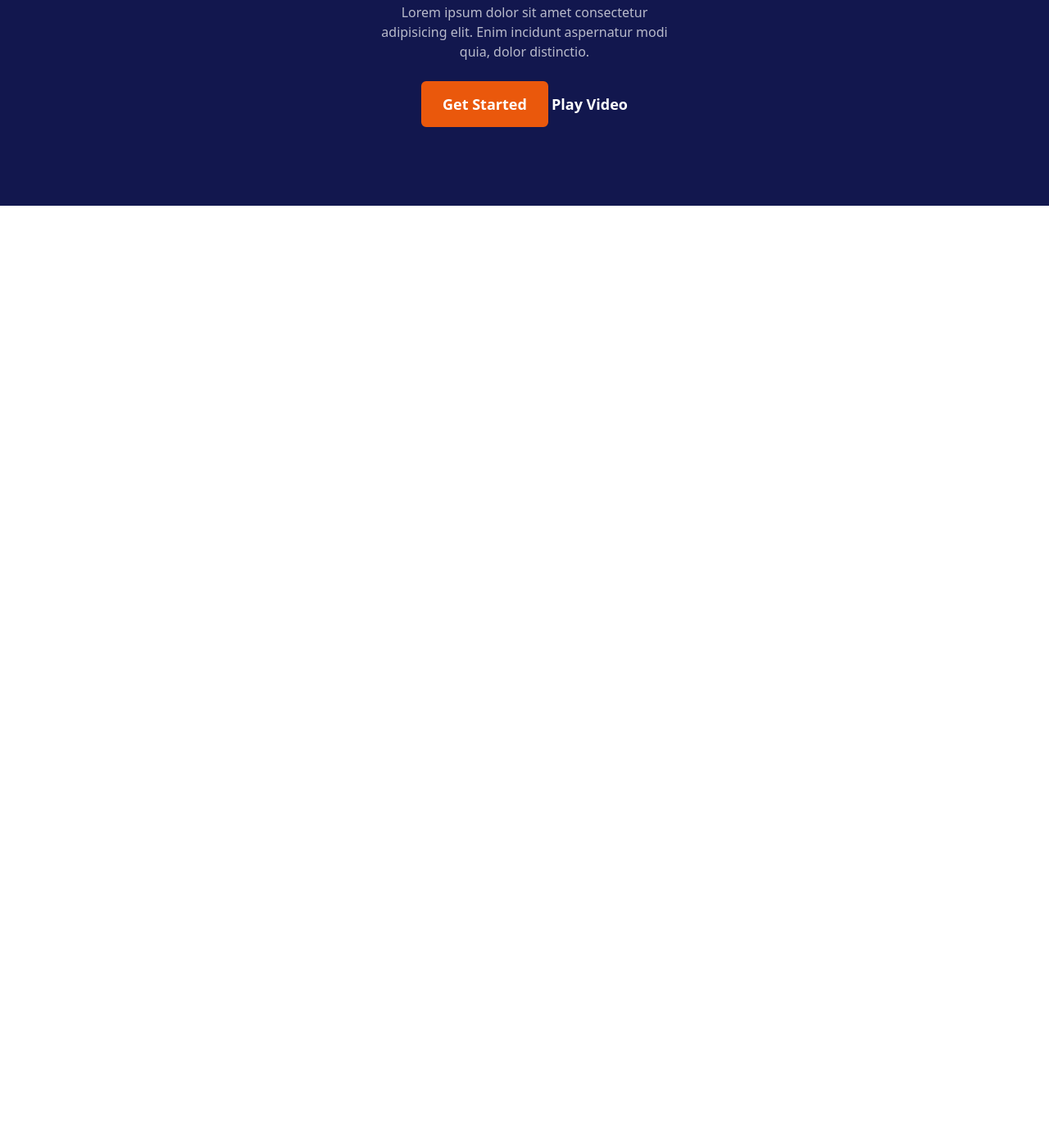
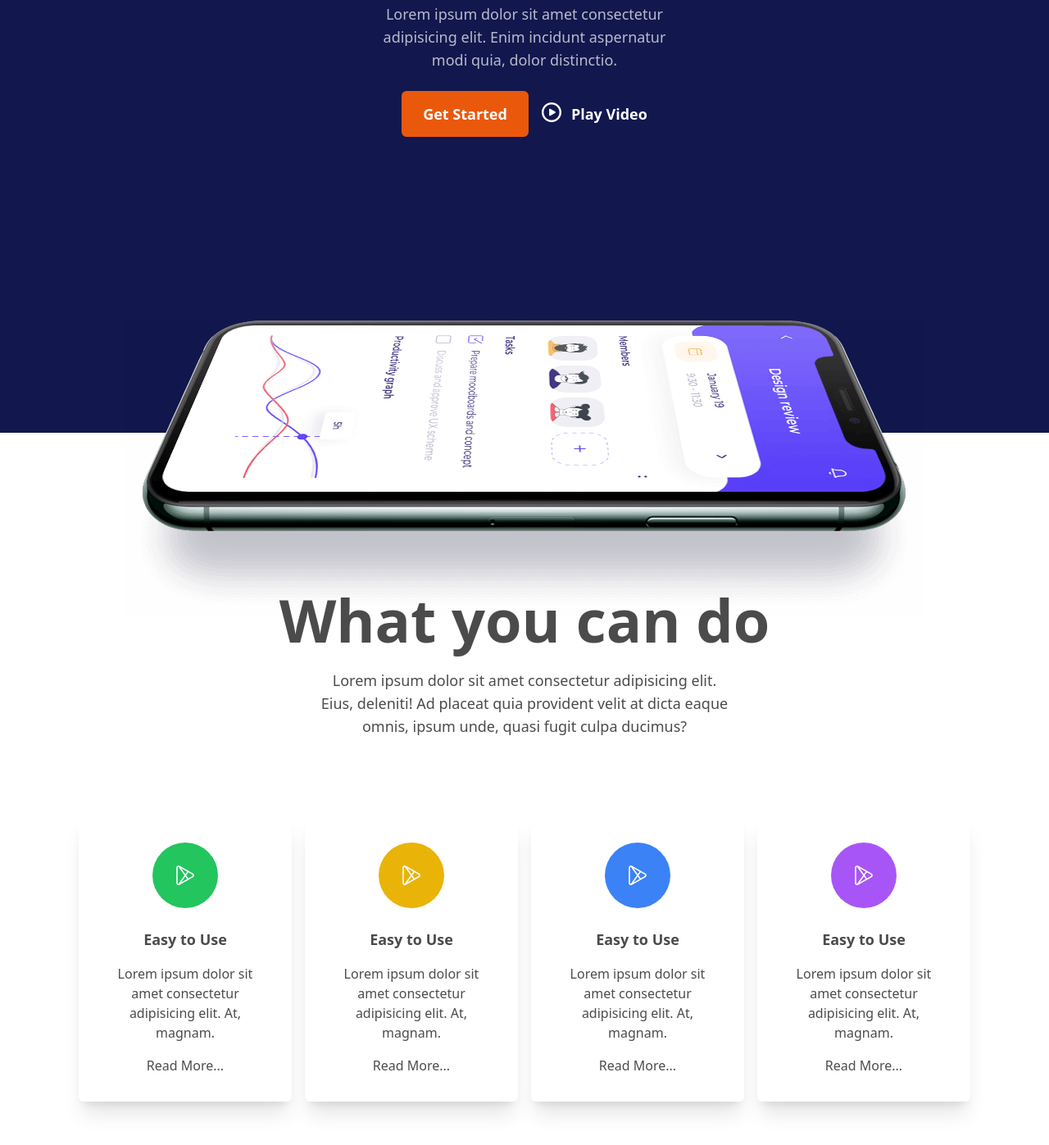
Before and after one commit to arafatrahman41/appie-web-page-by-conceptual, a plain HTML site: page index.html in a window 1280 px wide. Shown: the part 365-1762 px from the top of the page at 82% size. Before the commit the page ends 800 px from the top, so only its background shows below. Drawn offline with nearby package versions, Linux system fonts and the light colour scheme.

Commit message:
add card section

```diff
--- a/index.html
+++ b/index.html
@@ -32,15 +32,74 @@
             </div>
         </div>
     </nav>
-    <header class="bg-[#12174E] py-24 flex justify-center">
-        <div class="text-white text-center space-y-6">
-            <h1 class="text-7xl font-bold">Creative way to <br> Showcase your <span class="text-orange-600">App</span></h1>
-            <p class="opacity-70 w-96 mx-auto">Lorem ipsum dolor sit amet consectetur adipisicing elit. Enim incidunt aspernatur modi quia, dolor distinctio.</p>
-            <div>
-                <button class="bg-orange-600 px-6 py-3 rounded-md hover:bg-transparent border-2 border-orange-600 duration-500 text-lg font-semibold">Get Started</button>
-                <button class="text-lg font-semibold">Play Video</button>
+    <header class="bg-[#12174E] pt-24 flex flex-col justify-center items-center">
+        <div class="container mx-auto lg:px-24 px-8">
+            <div class="text-white text-center space-y-6">
+                <h1 class="text-4xl lg:text-7xl font-bold">Creative way to <br> Showcase your <span class="text-orange-600">App</span></h1>
+                <p class="opacity-70 lg:text-lg md:w-96 lg:w-96 mx-auto">Lorem ipsum dolor sit amet consectetur adipisicing elit. Enim incidunt aspernatur modi quia, dolor distinctio.</p>
+                <div class="space-x-4 flex justify-center items-center">
+                    <button class="bg-orange-600 px-6 py-3 rounded-md hover:bg-transparent border-2 border-orange-600 duration-500 text-lg font-semibold">Get Started</button>
+                    <button class="text-lg font-semibold flex gap-3">
+                        <img src="./assets/play-button.png" alt="">
+                        Play Video</button>
+                </div>
+            </div>
+            <div class="flex justify-center translate-y-[5rem] md:translate-y-44 lg:translate-y-56">
+                <img src="./assets/hero-thumb-4.png" alt="">
             </div>
         </div>
     </header>
+    <main>
+        <section class="my-48">
+          <div class="text-center container mx-auto mb-24">
+            <h1 class="text-7xl font-bold opacity-70 mb-6">What you can do</h1>
+            <p class="text-lg md:w-[50%] lg:w-[40%] mx-auto opacity-70">Lorem ipsum dolor sit amet consectetur adipisicing elit. Eius, deleniti! Ad placeat quia provident velit at dicta eaque omnis, ipsum unde, quasi fugit culpa ducimus?</p>
+          </div>
+          <div class="container mx-auto lg:px-24 px-8">
+            <div class="grid grid-cols-1 md:grid-cols-2 lg:grid-cols-4 gap-4">
+                <div class="shadow-xl rounded-md p-8">
+                    <div class="w-20 h-20 mx-auto rounded-full bg-green-500 flex justify-center items-center">
+                        <img src="./assets/play-store.png" alt="">
+                    </div>
+                    <div class="text-center mt-6 space-y-4">
+                        <h6 class="text-lg font-bold opacity-70">Easy to Use</h6>
+                        <p class="opacity-70">Lorem ipsum dolor sit amet consectetur adipisicing elit. At, magnam.</p>
+                        <button class="opacity-70">Read More...</button>
+                    </div>
+                </div>
+                <div class="shadow-xl rounded-md p-8">
+                    <div class="w-20 h-20 mx-auto rounded-full bg-yellow-500 flex justify-center items-center">
+                        <img src="./assets/play-store.png" alt="">
+                    </div>
+                    <div class="text-center mt-6 space-y-4">
+                        <h6 class="text-lg font-bold opacity-70">Easy to Use</h6>
+                        <p class="opacity-70">Lorem ipsum dolor sit amet consectetur adipisicing elit. At, magnam.</p>
+                        <button class="opacity-70">Read More...</button>
+                    </div>
+                </div>
+                <div class="shadow-xl rounded-md p-8">
+                    <div class="w-20 h-20 mx-auto rounded-full bg-blue-500 flex justify-center items-center">
+                        <img src="./assets/play-store.png" alt="">
+                    </div>
+                    <div class="text-center mt-6 space-y-4">
+                        <h6 class="text-lg font-bold opacity-70">Easy to Use</h6>
+                        <p class="opacity-70">Lorem ipsum dolor sit amet consectetur adipisicing elit. At, magnam.</p>
+                        <button class="opacity-70">Read More...</button>
+                    </div>
+                </div>
+                <div class="shadow-xl rounded-md p-8">
+                    <div class="w-20 h-20 mx-auto rounded-full bg-purple-500 flex justify-center items-center">
+                        <img src="./assets/play-store.png" alt="">
+                    </div>
+                    <div class="text-center mt-6 space-y-4">
+                        <h6 class="text-lg font-bold opacity-70">Easy to Use</h6>
+                        <p class="opacity-70">Lorem ipsum dolor sit amet consectetur adipisicing elit. At, magnam.</p>
+                        <button class="opacity-70">Read More...</button>
+                    </div>
+                </div>
+            </div>
+          </div>
+        </section>
+    </main>
 </body>
 </html>
```
